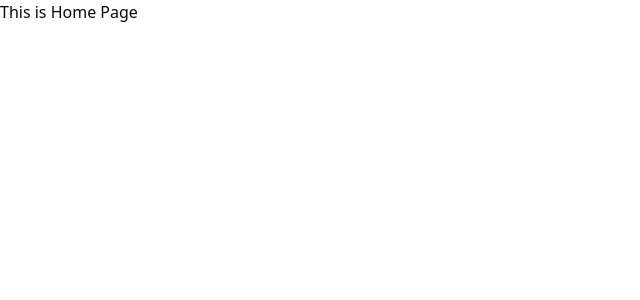
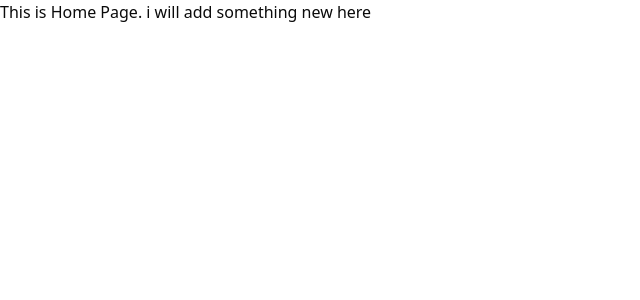
Before and after one commit to walid-official/e-commerce-frontend, a Next.js app: page / in a window 1280 px wide. Shown: the top 300 px of the page, without its empty margins (0-640 px from the left). Built offline with nearby package versions, Linux system fonts and the light colour scheme.

Commit message:
project setup is done with adding something new

```diff
--- a/src/app/(user)/page.tsx
+++ b/src/app/(user)/page.tsx
@@ -2,7 +2,7 @@
 const HomePage = () => {
   return (
     <div className="">
-        This is Home Page
+        This is Home Page. i will add something new here
     </div>
   );
 }
```
